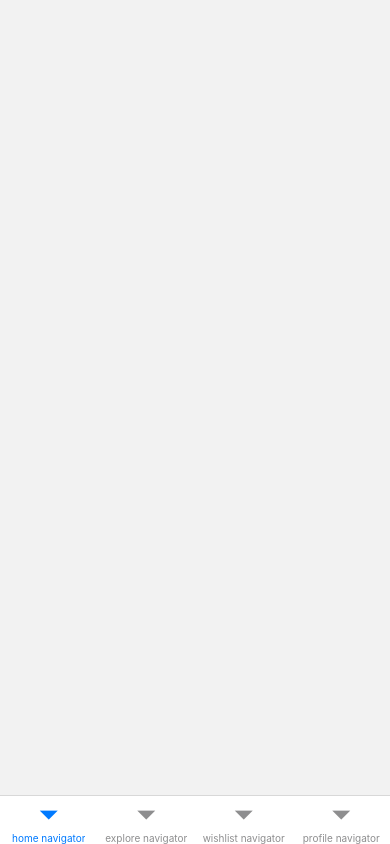
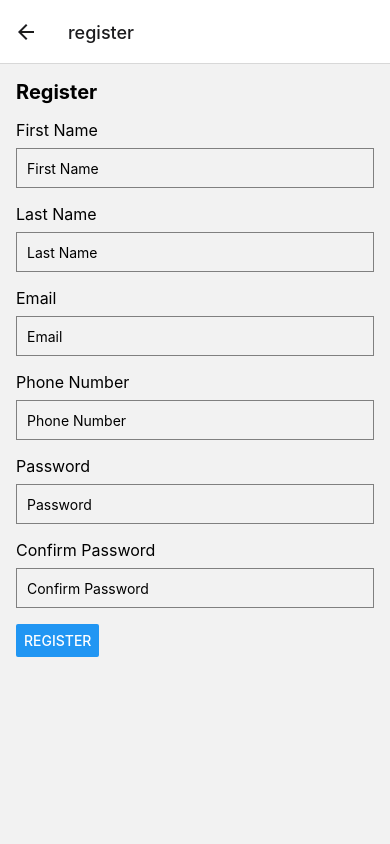
Before and after one commit to armj505/wishlistr-frontend, a React Native app in the folder wishlistr/: screen /register in a window 390 px wide. Built offline with nearby package versions, Linux system fonts and the light colour scheme.

Commit message:
register

```diff
--- a/wishlistr/App.js
+++ b/wishlistr/App.js
@@ -4,6 +4,7 @@ import { StatusBar } from "expo-status-bar";
 import { StyleSheet, Text, View } from "react-native";
 import MainNav from "./src/navigations/MainNav";
 import { useState } from "react";
+import AuthNav from "./src/navigations/AuthNav";
 
 export default function App() {
   const [user, setUser] = useState(false);
@@ -11,7 +12,8 @@ export default function App() {
   return (
     <QueryClientProvider client={new QueryClient()}>
       <NavigationContainer>
-        <MainNav />
+        {/* <MainNav /> */}
+        <AuthNav />
       </NavigationContainer>
     </QueryClientProvider>
   );
--- /dev/null
+++ b/wishlistr/src/apis/auth.js
@@ -0,0 +1,14 @@
+import { instance } from ".";
+
+const register = async (email, phoneNumber, firstName, lastName, password) => {
+  const response = await instance.post("/api/auth/register", {
+    email,
+    phoneNumber,
+    firstName,
+    lastName,
+    password,
+  });
+  return response.data;
+};
+
+export { register };
--- a/wishlistr/src/apis/index.js
+++ b/wishlistr/src/apis/index.js
@@ -1,8 +1,8 @@
 import axios from "axios";
 
-const BASE_URL = "https://hammerhead-app-kz3f9.ondigitalocean.app/";
+const BASE_URL = "https://hammerhead-app-kz3f9.ondigitalocean.app";
 const instance = axios.create({
-  baseUrl: BASE_URL,
+  baseURL: BASE_URL,
 });
 
 instance.interceptors.request.use((config) => {
--- a/wishlistr/src/navigations/AuthNav.js
+++ b/wishlistr/src/navigations/AuthNav.js
@@ -2,17 +2,17 @@ import { StyleSheet, Text, View } from "react-native";
 import React from "react";
 import { createStackNavigator } from "@react-navigation/stack";
 import ROUTES from ".";
+import Login from "../screens/authScreens/Login";
+import Register from "../screens/authScreens/Register";
 
 const AuthNav = () => {
   const Stack = createStackNavigator();
   return (
-    // <Stack.Navigator>
-    //   {/* <Stack.Screen name={ROUTES.AUTH.AUTH.AUTH} component={h} /> */}
-    // </Stack.Navigator>
-    <View></View>
+    <Stack.Navigator>
+      <Stack.Screen name={ROUTES.AUTH.AUTH.Login} component={Login} />
+      <Stack.Screen name={ROUTES.AUTH.AUTH.Register} component={Register} />
+    </Stack.Navigator>
   );
 };
 
 export default AuthNav;
-
-const styles = StyleSheet.create({});
--- a/wishlistr/src/navigations/ExploreNav.js
+++ b/wishlistr/src/navigations/ExploreNav.js
@@ -14,7 +14,7 @@ const ExploreNav = () => {
   return (
     <Stack.Navigator>
       <Stack.Screen name={ROUTES.EXPLORE.EXPLORE.EXPLORE} component={Explore} />
-      <Stack.Screen name={ROUTES.EXPLORE.EXPLORE.BRAND} components={Brand} />
+      {/* <Stack.Screen name={ROUTES.EXPLORE.EXPLORE.BRAND} components={Brand} /> */}
       <Stack.Screen
         name={ROUTES.EXPLORE.EXPLORE.LISTBRAND}
         component={ListBrands}
--- a/wishlistr/src/navigations/index.js
+++ b/wishlistr/src/navigations/index.js
@@ -29,9 +29,9 @@ const ROUTES = {
     },
   },
   AUTH: {
-    AUTH_NAVIGATOR: "auth navigator",
     AUTH: {
-      AUTH: "auth",
+      Login: "login",
+      Register: "register",
     },
   },
 };
--- /dev/null
+++ b/wishlistr/src/screens/authScreens/Login.js
@@ -0,0 +1,90 @@
+import {
+  StyleSheet,
+  Switch,
+  Text,
+  View,
+  TextInput,
+  Button,
+} from "react-native";
+import React, { useState } from "react";
+import { useNavigation } from "@react-navigation/native";
+import ROUTES from "../../navigations";
+
+const Login = () => {
+  const [isEmaileLogin, setIsEmailLogin] = useState(true);
+  const navigation = useNavigation();
+  const handleNavigation = () => {
+    navigation.navigate(ROUTES.AUTH.AUTH.Register);
+  };
+  return (
+    <View style={styles.container}>
+      <Text style={styles.title}>Login</Text>
+      <Text>{isEmaileLogin ? "Email" : "Phone number"}</Text>
+      <TextInput
+        style={styles.input}
+        placeholder={isEmaileLogin ? "Email" : "Phone number"}
+      />
+
+      <Text>Password</Text>
+      <TextInput style={styles.input} placeholder="Password" secureTextEntry />
+      <View style={styles.toggleContainer}>
+        <Text style={styles.toggleLabel}>Sign in with:</Text>
+        <Switch
+          value={isEmaileLogin}
+          onValueChange={() => setIsEmailLogin(!isEmaileLogin)}
+        />
+        <Text style={styles.toggleLabel}>
+          {isEmaileLogin ? "Email" : "Phone number"}
+        </Text>
+      </View>
+      <View
+        style={{
+          width: "100%",
+          justifyContent: "center",
+          gap: 10,
+        }}
+      >
+        <Button title="Login" style={styles.button} />
+        <Button
+          title="register"
+          style={styles.button}
+          onPress={handleNavigation}
+        />
+      </View>
+    </View>
+  );
+};
+const styles = StyleSheet.create({
+  container: {
+    flex: 1,
+    justifyContent: "flex-start",
+    alignItems: "flex-start",
+    paddingHorizontal: 16,
+
+    marginTop: 16,
+  },
+  title: {
+    paddingVertical: 10,
+    fontSize: 25,
+  },
+
+  input: {
+    height: 40,
+    width: "100%",
+    borderColor: "gray",
+    borderWidth: 1,
+    marginBottom: 16,
+    paddingHorizontal: 10,
+  },
+
+  toggleContainer: {
+    flexDirection: "row",
+    alignItems: "center",
+    marginBottom: 10,
+  },
+  toggleLabel: {
+    marginLeft: 10,
+  },
+});
+
+export default Login;
--- /dev/null
+++ b/wishlistr/src/screens/authScreens/Register.js
@@ -0,0 +1,111 @@
+import React, { useState } from "react";
+import { StyleSheet, Text, View, TextInput, Button } from "react-native";
+import { useMutation } from "@tanstack/react-query";
+import { register } from "../../apis/auth";
+import { useNavigation } from "@react-navigation/native"; // Import the useNavigation hook
+import ROUTES from "../../navigations";
+
+const Register = () => {
+  const [firstName, setFirstName] = useState("");
+  const [lastName, setLastName] = useState("");
+  const [email, setEmail] = useState("");
+  const [phoneNumber, setPhoneNumber] = useState("");
+  const [password, setPassword] = useState("");
+  const [confirmPassword, setConfirmPassword] = useState("");
+  const navigation = useNavigation();
+  const { mutate } = useMutation({
+    mutationKey: ["register"],
+    mutationFn: () =>
+      register(firstName, lastName, email, phoneNumber, password),
+    onSuccess: () => {
+      navigation.navigate(ROUTES.AUTH.AUTH.Login);
+    },
+  });
+
+  return (
+    <View style={styles.container}>
+      <Text style={styles.title}>Register</Text>
+
+      <Text style={styles.inputLabel}>First Name</Text>
+      <TextInput
+        style={styles.input}
+        placeholder="First Name"
+        value={firstName}
+        onChangeText={(text) => setFirstName(text)}
+      />
+
+      <Text style={styles.inputLabel}>Last Name</Text>
+      <TextInput
+        style={styles.input}
+        placeholder="Last Name"
+        value={lastName}
+        onChangeText={(text) => setLastName(text)}
+      />
+
+      <Text style={styles.inputLabel}>Email</Text>
+      <TextInput
+        style={styles.input}
+        placeholder="Email"
+        value={email}
+        onChangeText={(text) => setEmail(text)}
+      />
+
+      <Text style={styles.inputLabel}>Phone Number</Text>
+      <TextInput
+        style={styles.input}
+        placeholder="Phone Number"
+        value={phoneNumber}
+        onChangeText={(text) => setPhoneNumber(text)}
+      />
+
+      <Text style={styles.inputLabel}>Password</Text>
+      <TextInput
+        style={styles.input}
+        placeholder="Password"
+        secureTextEntry
+        value={password}
+        onChangeText={(text) => setPassword(text)}
+      />
+
+      <Text style={styles.inputLabel}>Confirm Password</Text>
+      <TextInput
+        style={styles.input}
+        placeholder="Confirm Password"
+        secureTextEntry
+        value={confirmPassword}
+        onChangeText={(text) => setConfirmPassword(text)}
+      />
+
+      <Button title="Register" onPress={mutate} />
+    </View>
+  );
+};
+
+const styles = StyleSheet.create({
+  container: {
+    flex: 1,
+    justifyContent: "flex-start",
+    alignItems: "flex-start",
+    paddingHorizontal: 16,
+    marginTop: 16,
+  },
+  title: {
+    fontSize: 20,
+    fontWeight: "bold",
+    marginBottom: 16,
+  },
+  inputLabel: {
+    fontSize: 16,
+    marginBottom: 8,
+  },
+  input: {
+    height: 40,
+    width: "100%",
+    borderColor: "gray",
+    borderWidth: 1,
+    marginBottom: 16,
+    paddingHorizontal: 10,
+  },
+});
+
+export default Register;
```
